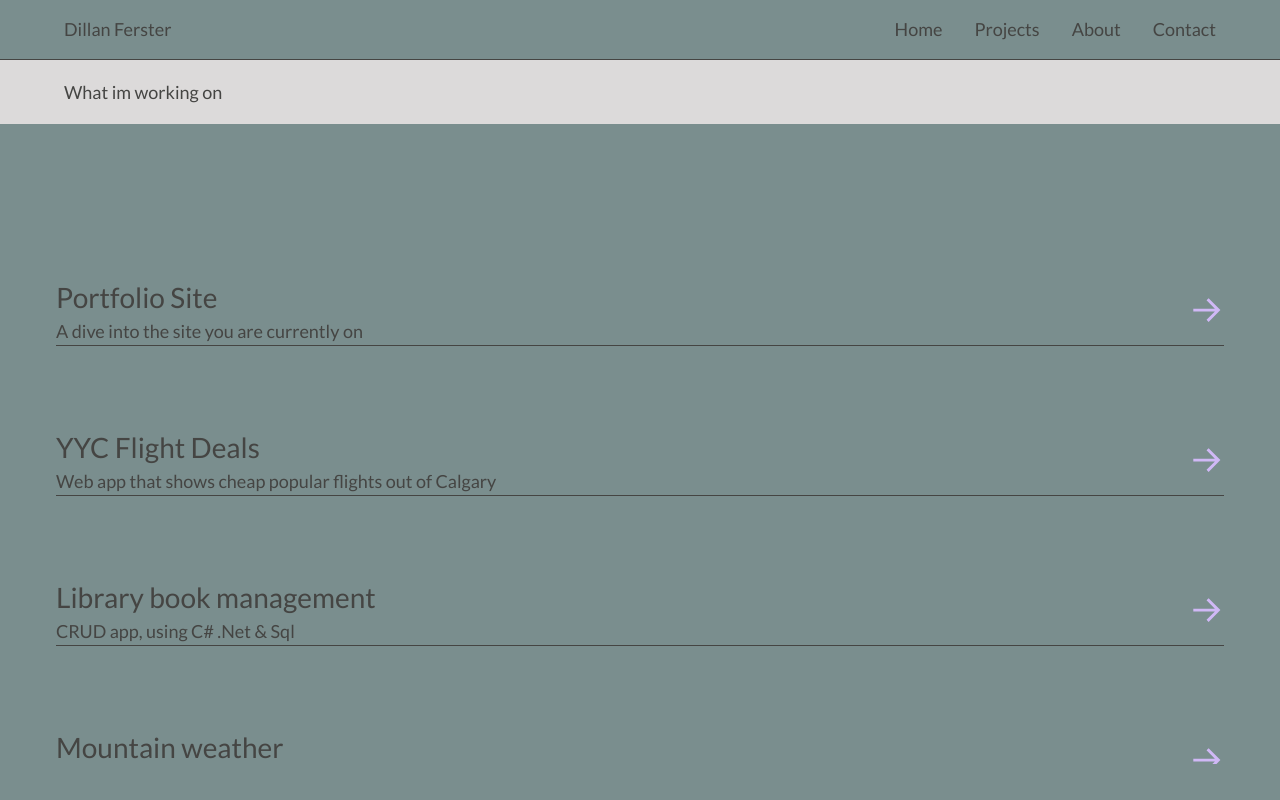
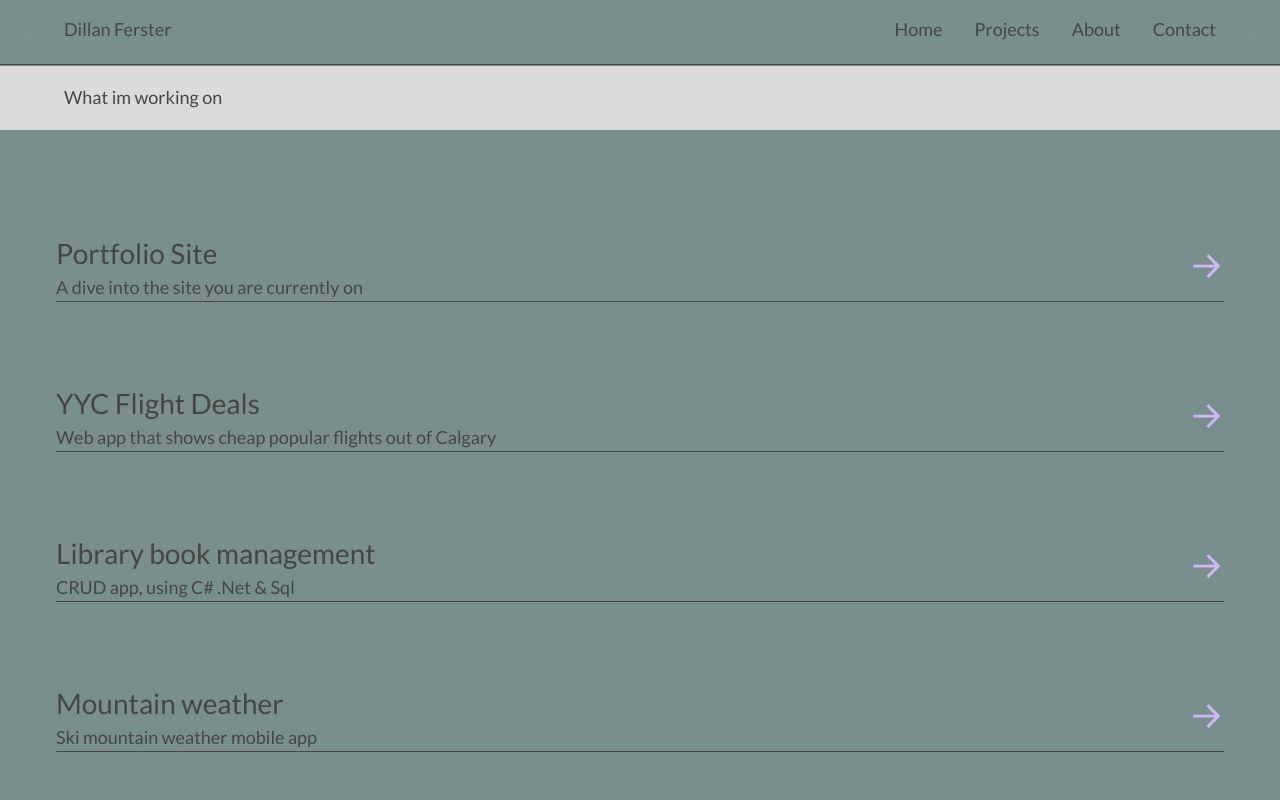
Before and after one commit to dillanferster/PortfolioSite, a React (Vite) app: page /projects in a window 1280 px wide. Shown: the top 800 px of the page. Built offline with nearby package versions, Linux system fonts and the light colour scheme.

Commit message:
nav fixed

```diff
--- a/src/components/burgerNav/index.jsx
+++ b/src/components/burgerNav/index.jsx
@@ -7,10 +7,10 @@ const BurgerNav = ({ burgerOpen, setBurgerOpen }) => {
     <div>
       {burgerOpen ? <BurgerMenu burgerOpen={burgerOpen}></BurgerMenu> : null}
 
-      <div className="sticky z-[1000] top-0 ">
+      <div className=" fixed top-0 w-screen  z-[1000]  bg-[var(--bg)] border-b-[1px] border-[var(--black)]">
         <nav
           id="nav"
-          className="flex justify-between pb-4 px-16 pt-4 align-middle text-[var(--black)] max-w-[100rem] mx-auto text-[18px] max-sm:text-[16px] max-sm:px-8"
+          className="flex h-[4rem] justify-between pb-4 px-16 pt-4 align-middle text-[var(--black)] max-w-[100rem] mx-auto text-[18px] max-sm:text-[16px] max-sm:px-8"
         >
           <div id="nav-title">
             <a href="/">Dillan Ferster</a>
@@ -53,7 +53,6 @@ const BurgerNav = ({ burgerOpen, setBurgerOpen }) => {
           </div>
         </nav>
       </div>
-      <hr className="border-[var(--black)]" />
     </div>
   );
 };
--- a/src/components/header/index.jsx
+++ b/src/components/header/index.jsx
@@ -3,7 +3,7 @@ import star from "../../assets/star.svg";
 
 function Header({ title }) {
   return (
-    <div className="w-full bg-[var(--beige)] h-[4rem]">
+    <div className="w-full fixed z-[500] top-[4.1rem]  bg-[var(--beige)] h-[4rem]">
       <div className="flex justify-start gap-4  h-[4rem]  px-[4rem] py-1.5 items-center align-middle text-[var(--black)] max-w-[100rem] mx-auto text-[18px] max-sm:text-[16px] max-sm:px-[2rem] ">
         <div className="flex items-center">
           <h1> {title}</h1>
--- a/src/components/nav/index.jsx
+++ b/src/components/nav/index.jsx
@@ -24,10 +24,10 @@ function Nav() {
   };
 
   return (
-    <div>
+    <div className="  fixed top-0 w-screen  z-[999]  backdrop-blur-md border-b-[1px] border-[var(--black)]">
       <nav
         id="nav"
-        className="flex justify-between pb-4 px-16 pt-4 align-middle text-[var(--black)] max-w-[100rem] mx-auto text-[18px] "
+        className="flex h-[4rem] justify-between pb-4 px-16 pt-4 align-middle text-[var(--black)]  text-[18px] max-w-[100rem] mx-auto"
       >
         <div id="nav-title">
           <a href="/">Dillan Ferster</a>
@@ -62,7 +62,6 @@ function Nav() {
           </motion.li>
         </motion.ul>
       </nav>
-      <hr className="border-[var(--black)]" />
     </div>
   );
 }
--- a/src/pages/contact/index.jsx
+++ b/src/pages/contact/index.jsx
@@ -6,7 +6,7 @@ function ContactPage() {
   return (
     <main>
       <Header title="Say hi !"></Header>
-      <div className="flex flex-col max-w-[80rem]  mx-auto  h-full justify-center items-center pt-[12rem]">
+      <div className="flex flex-col max-w-[80rem]  mx-auto  h-full justify-center items-center pt-[17rem]">
         <Contact></Contact>
       </div>
     </main>
--- a/src/pages/home/index.jsx
+++ b/src/pages/home/index.jsx
@@ -4,10 +4,13 @@ import Projectbtn from "../../components/projectBtn";
 
 function HomePage() {
   return (
-    <main id="home-container" className="flex flex-col   h-full justify-center">
+    <main
+      id="home-container"
+      className="flex flex-col   h-full justify-center pt-[5rem]"
+    >
       <div
         id="main-div"
-        className="flex flex-col gap-[5rem]  pt-[5rem] px-16 max-w-[100rem]  mx-auto   w-full justify-between  min-h-[30rem] text-[80px] max-2xl:pt-[4rem] max-2xl:gap-[4rem] max-lg:text-[50px] max-sm:text-[27px]  max-sm:px-8 max-sm:gap-[3rem]   max-sm:min-h-[20rem]"
+        className="flex flex-col gap-[5rem]  pt-[5rem] px-16 max-w-[100rem]  mx-auto   justify-between  min-h-[30rem] text-[80px] max-2xl:pt-[4rem] max-2xl:gap-[4rem] max-lg:text-[50px] max-sm:text-[27px]  max-sm:px-8 max-sm:gap-[3rem]   max-sm:min-h-[20rem]"
       >
         <div className="flex  text-[var(--black)]">
           <div className="flex justify-start items-center border border-[var(--beige)] rounded-full  px-6 max-md:px-2">
--- a/src/pages/projects/index.jsx
+++ b/src/pages/projects/index.jsx
@@ -23,6 +23,36 @@ function ProjectsPage() {
       path: "/ProjectArticleTwo",
       desc: "CRUD app, using C# .Net & Sql",
       id: "02",
+    },
+    {
+      projectName: "Mountain weather",
+      path: "/ProjectArticleFour",
+      desc: "Ski mountain weather mobile app",
+      id: "03",
+    },
+    {
+      projectName: "Mountain weather",
+      path: "/ProjectArticleFour",
+      desc: "Ski mountain weather mobile app",
+      id: "03",
+    },
+    {
+      projectName: "Mountain weather",
+      path: "/ProjectArticleFour",
+      desc: "Ski mountain weather mobile app",
+      id: "03",
+    },
+    {
+      projectName: "Mountain weather",
+      path: "/ProjectArticleFour",
+      desc: "Ski mountain weather mobile app",
+      id: "03",
+    },
+    {
+      projectName: "Mountain weather",
+      path: "/ProjectArticleFour",
+      desc: "Ski mountain weather mobile app",
+      id: "03",
     },
     {
       projectName: "Mountain weather",
@@ -60,7 +90,7 @@ function ProjectsPage() {
   return (
     <main className="w-full">
       <Header title="What im working on"></Header>
-      <div className="pt-28 overflow-y-scroll h-[40rem] max-md:h-[30rem]">
+      <div className="pt-[12rem]  ">
         <motion.ul variants={container} initial="hidden" animate="show">
           {ProjectList.map(function (item) {
             return (
```
